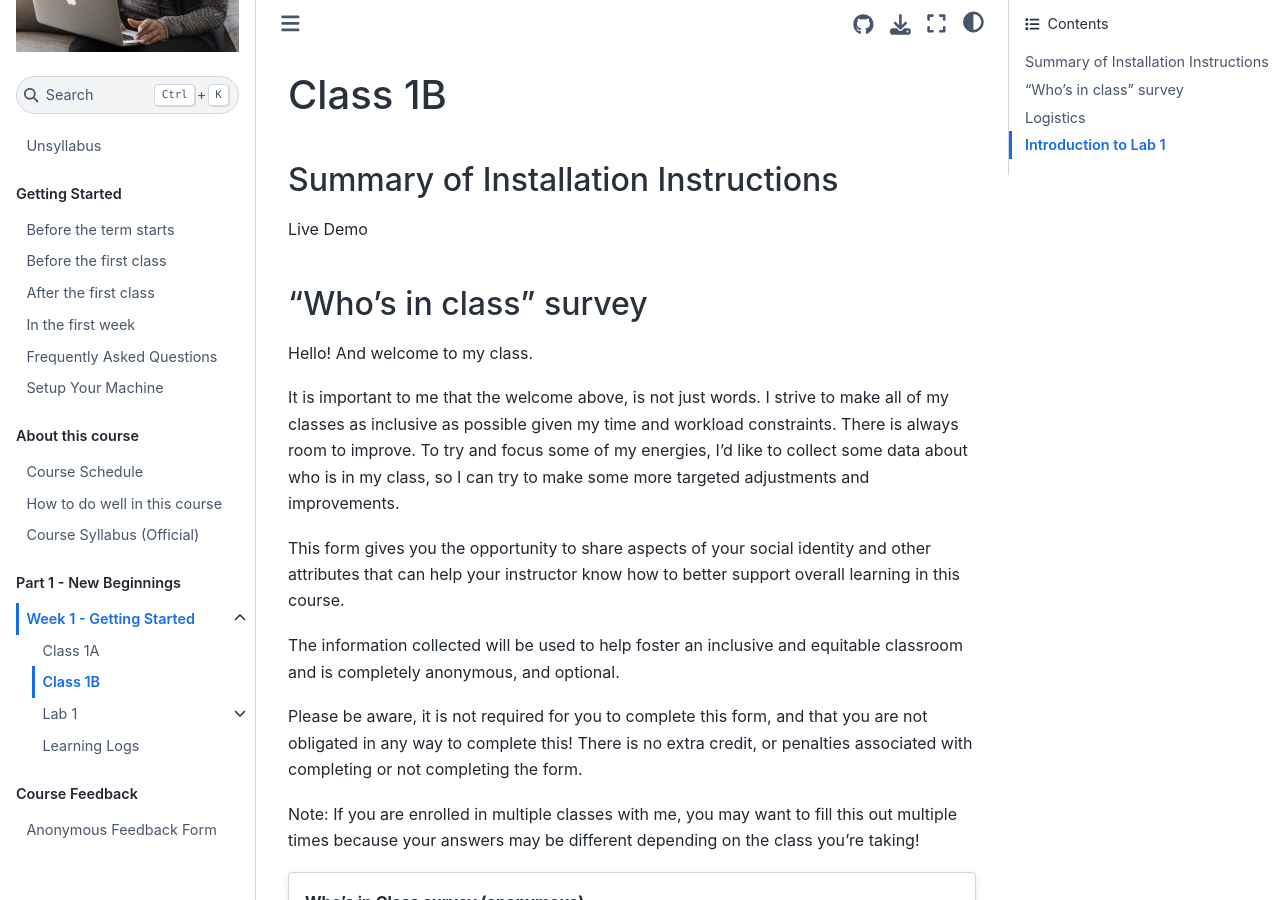
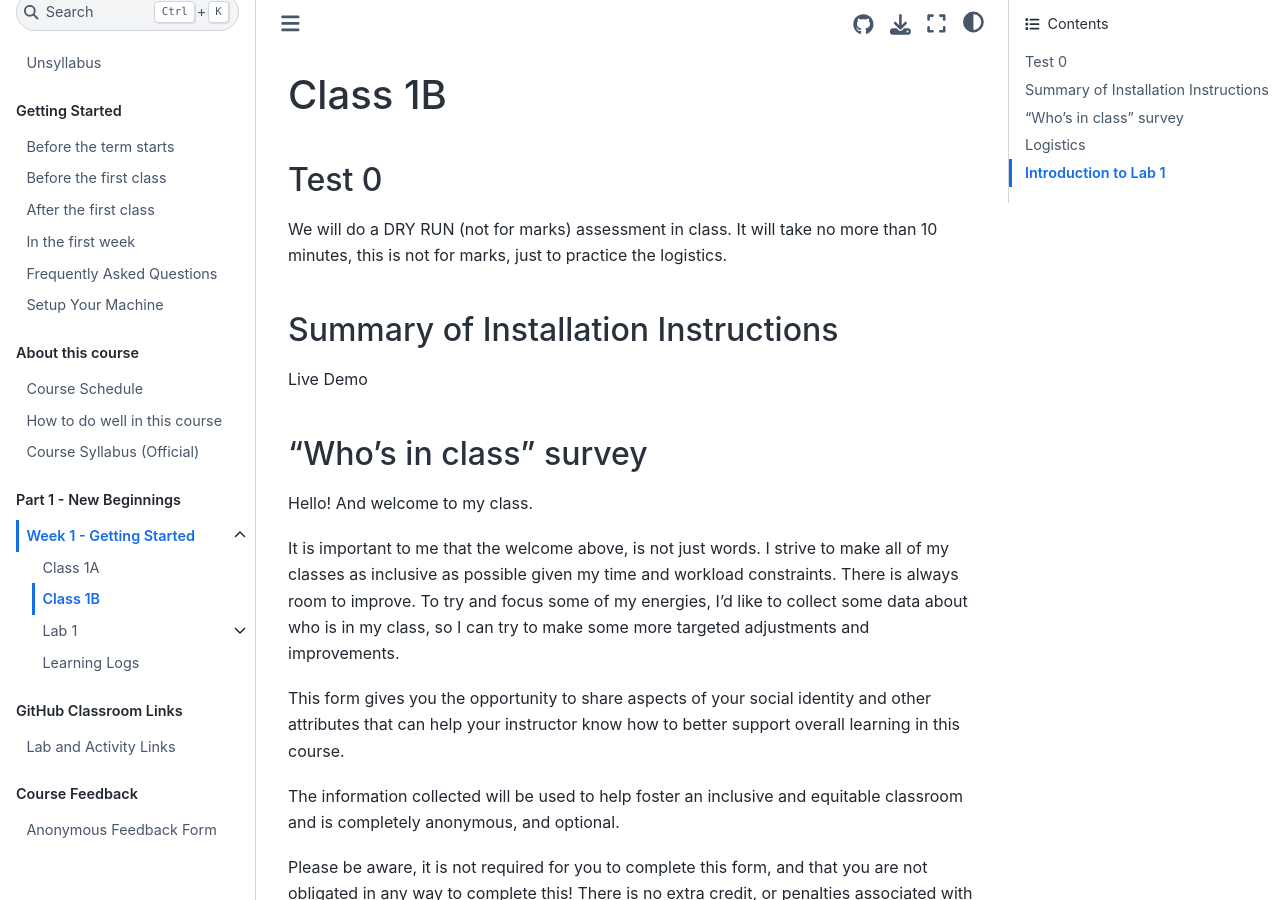
Before and after one commit to ubco-cmps/cosc122_course, a Jupyter Book: the page built from class/week01/class1B.md, in a window 1280 px wide and 900 px high. Built offline with Jupyter Book 1.0.4 settings and Sphinx 7.4.7 and the Sphinx Book theme 1.1.4, drawn with Linux system fonts in a browser that asks for light colours; pages that are not in the unit, such as notebooks, are missing from menus.

Commit message:
update to include TOC

```diff
--- a/_toc.yml
+++ b/_toc.yml
@@ -277,10 +277,10 @@ parts:
 #   - file: class/final
 #     title: Final Exam Details
 
-# - caption: GitHub Classroom Links
-#   chapters:
-#   - file: class/links
-#     title: Lab and Activity Links
+- caption: GitHub Classroom Links
+  chapters:
+  - file: class/links
+    title: Lab and Activity Links
 
 - caption: Course Feedback
   chapters:
--- a/class/week01/class1B.md
+++ b/class/week01/class1B.md
@@ -1,4 +1,9 @@
 # Class 1B
+
+## Test 0
+
+We will do a DRY RUN (not for marks) assessment in class.
+It will take no more than 10 minutes, this is not for marks, just to practice the logistics.
 
 ## Summary of Installation Instructions
 
```
